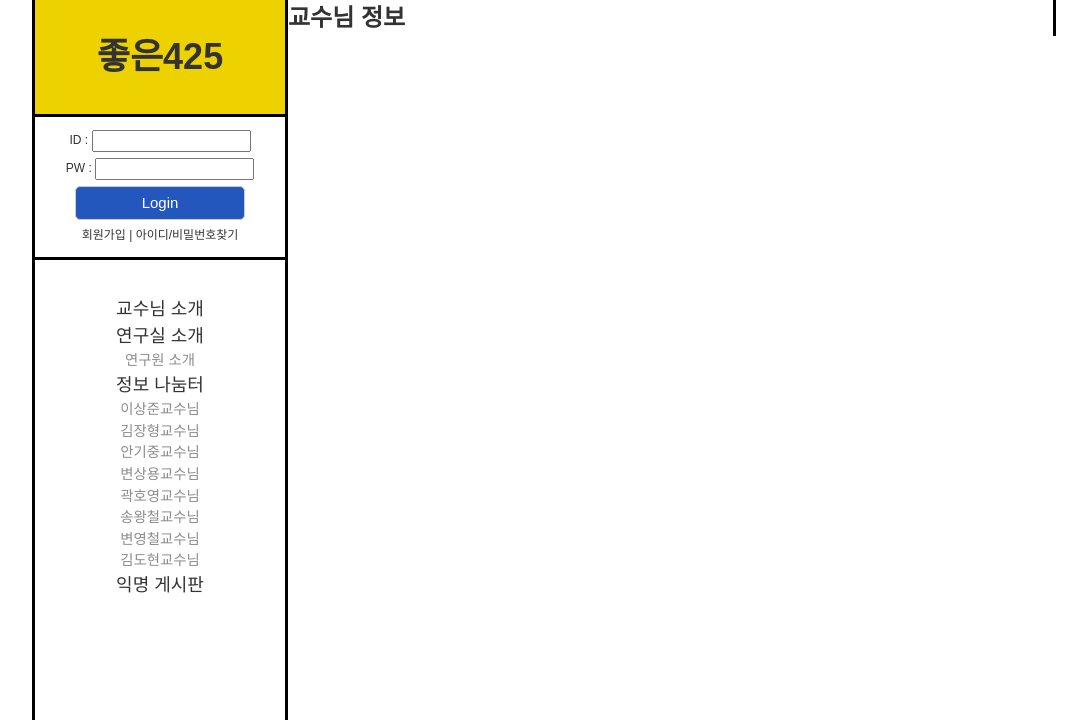
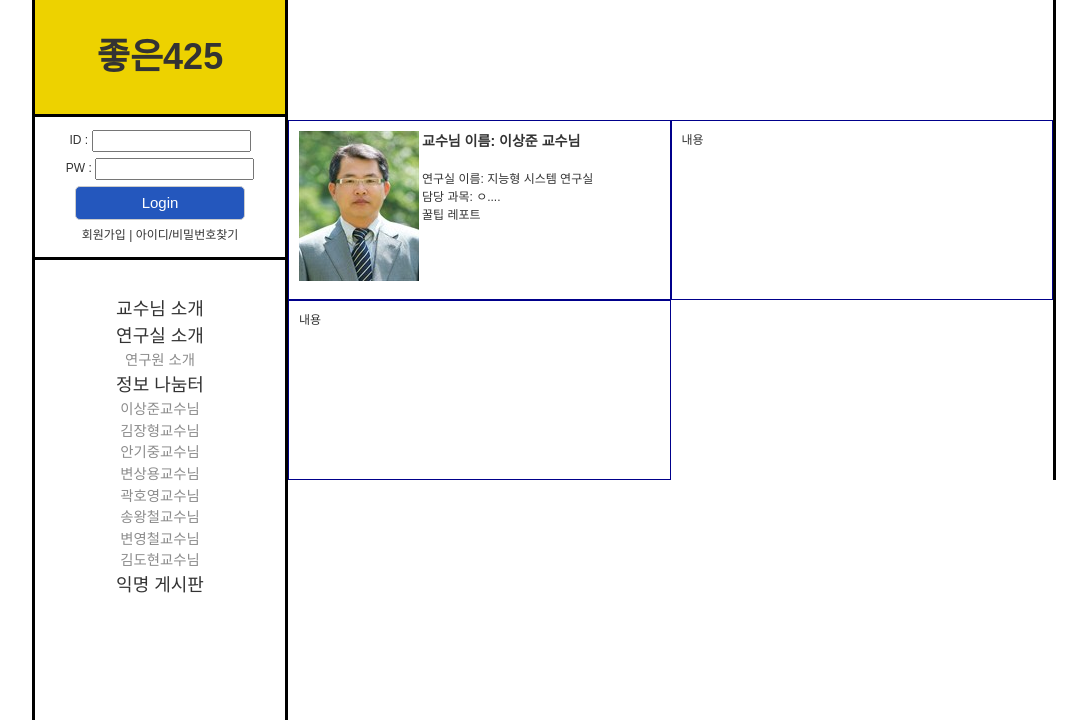
Before and after one commit to leeikjeun/islab-web-project, a Django app: a page that uses mainWeb/templates/mainWeb/Profe_info/Profe_info.html in a window 1280 px wide. Shown: the top 720 px of the page, without its empty margins (96-1183 px from the left). Run offline with Django 3.2, Linux system fonts and the light colour scheme.

Commit message:
member.html 추가 및 초안 작성, profe_info.html 연결

```diff
--- a/mainWeb/templates/mainWeb/Profe_info/Profe_info.html
+++ b/mainWeb/templates/mainWeb/Profe_info/Profe_info.html
@@ -1,7 +1,19 @@
-{% extends 'mainWeb/base.html' %}
+{% extends 'mainWeb/member.html' %}
+{% load staticfiles %}
 
-{% block content %}
-<h1>교수님 정보</h1>
-
-
+{% block list %}
+    <div class="info">
+            <img src="{% static 'img/Professor.jpg' %}" alt="" align="left">
+            <h3>교수님 이름: 이상준 교수님</h3><br>
+            <span>연구실 이름: 지능형 시스템 연구실</span><br>
+            <span>담당 과목: ㅇ....</span><br>
+            <a class="link" href="">꿀팁</a>
+            <a class="link" href="">레포트</a>
+        </div>
+        <div class="info">
+            <span>내용</span>
+        </div>
+        <div class="info">
+            <span>내용</span>
+        </div>
 {% endblock %}
--- /dev/null
+++ b/mainWeb/templates/mainWeb/member.html
@@ -0,0 +1,31 @@
+{% extends 'mainWeb/base.html' %}
+{% load staticfiles %}
+
+{% block head %}
+    <style>
+    div.info-wrapper{
+        margin-top: 10rem;
+        display: flex;
+        flex-wrap: wrap;
+    }
+    div.info{
+        flex:0 0 50%;
+        padding: 10px;
+        height:180px;
+        border: 1px solid darkblue;
+    }
+
+    a.link{
+        text-align: center;
+    }
+    </style>
+
+{% endblock %}
+
+{%  block content %}
+    <div class="info-wrapper">
+    {% block list %}
+
+    {% endblock %}
+    </div>
+{% endblock %}
```
